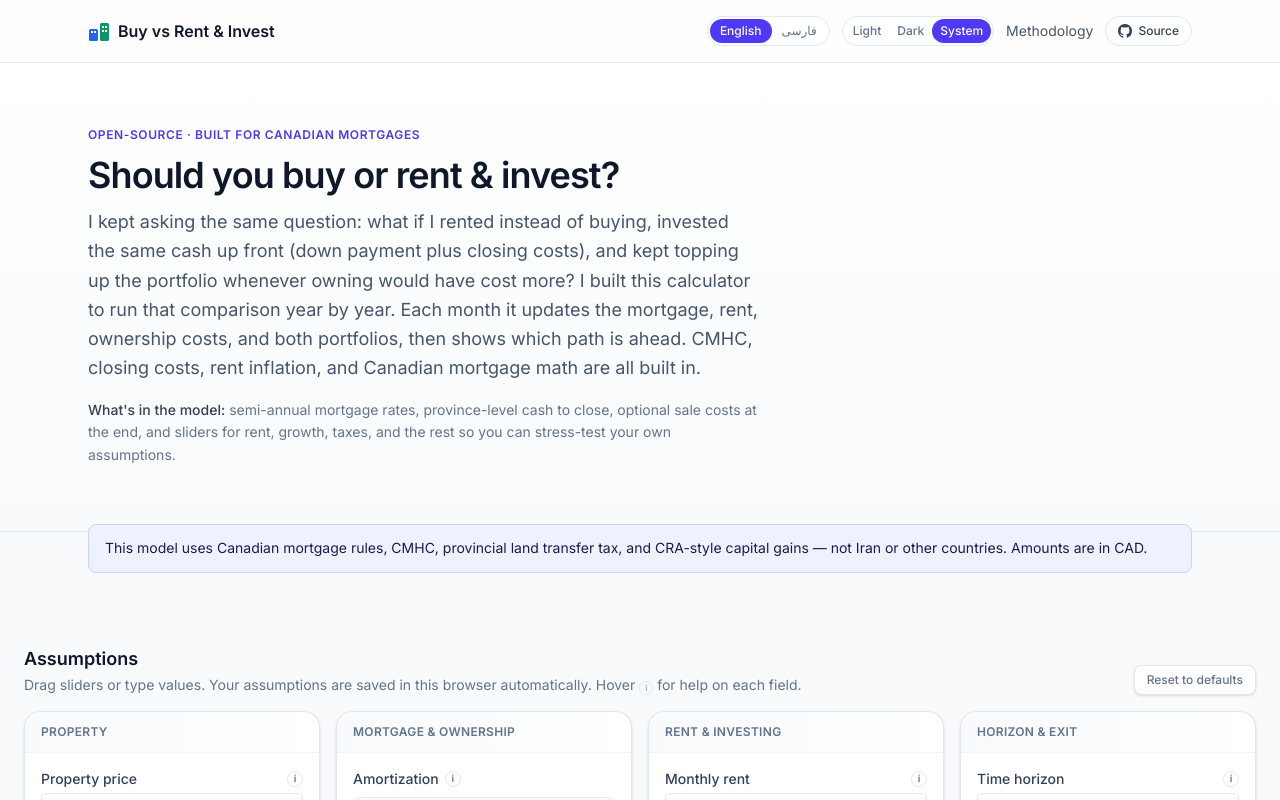
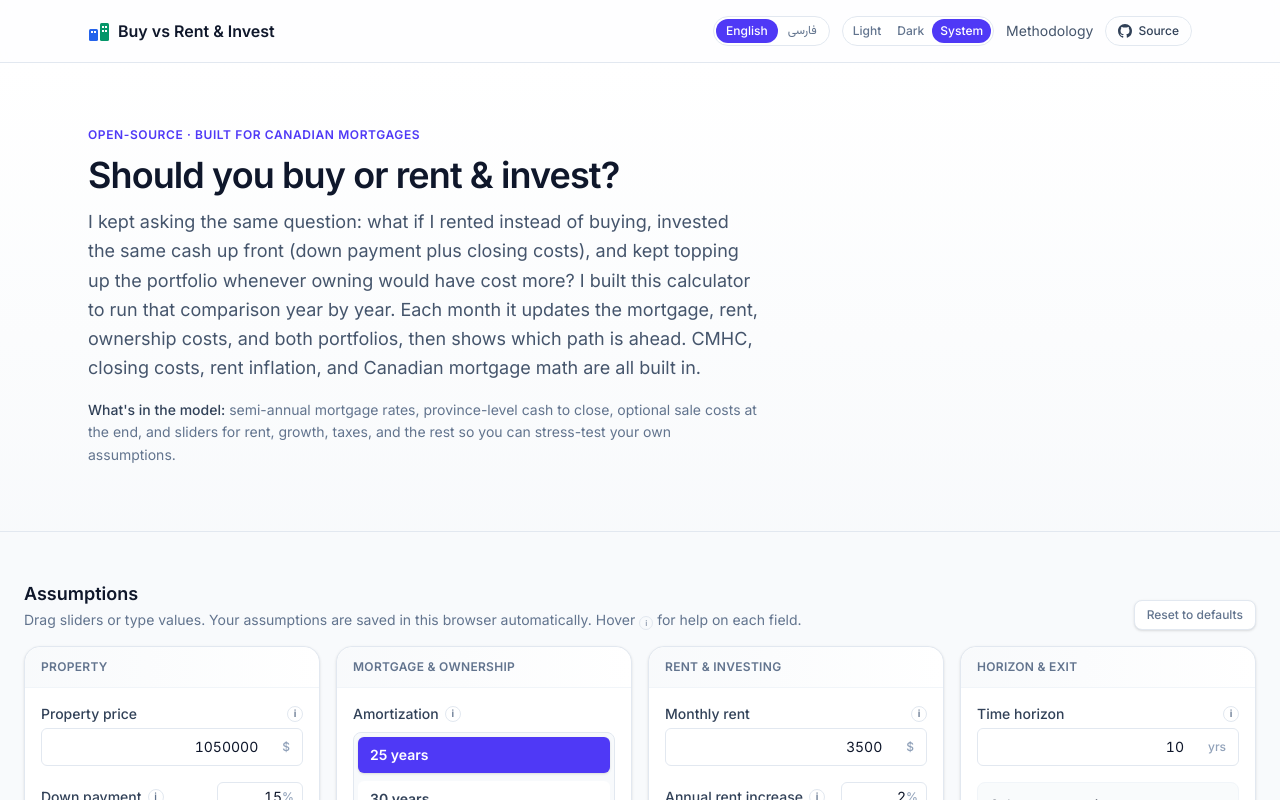
Before and after one commit to smmiri/mortgage-vs-invest, a React (Vite) app: page / in a window 1280 px wide. Shown: the top 800 px of the page. Built offline with nearby package versions, Linux system fonts and the light colour scheme; no server answers.

Commit message:
Use Vazirmatn on فارسی toggle label and remove Canada scope banner.
Co-authored-by: Cursor <cursoragent@cursor.com>

```diff
--- a/src/App.jsx
+++ b/src/App.jsx
@@ -21,11 +21,6 @@ export default function App() {
       <Header repoUrl={REPO_URL} />
       <main id="main">
         <Hero />
-        <div className="mx-auto max-w-6xl px-4 sm:px-6">
-          <p className="-mt-2 mb-6 rounded-lg border border-indigo-200 bg-indigo-50 px-4 py-3 text-sm leading-relaxed text-indigo-950 dark:border-indigo-900 dark:bg-indigo-950/40 dark:text-indigo-100">
-            {t("scopeBanner")}
-          </p>
-        </div>
         <Calculator />
         <section id="methodology" className="mx-auto max-w-6xl px-4 pb-12 sm:px-6" aria-label="Methodology">
           <Methodology repoUrl={REPO_URL} />
--- a/src/components/LanguageToggle.jsx
+++ b/src/components/LanguageToggle.jsx
@@ -24,6 +24,8 @@ export default function LanguageToggle() {
             onClick={() => setLocale(lng)}
             aria-pressed={active}
             className={`rounded-full px-2.5 py-1 font-medium transition-colors ${
+              lng === "fa" ? "font-vazirmatn" : ""
+            } ${
               active
                 ? "bg-indigo-600 text-white"
                 : "text-muted hover:text-heading"
--- a/src/i18n/en/common.json
+++ b/src/i18n/en/common.json
@@ -13,7 +13,6 @@
     "modelLabel": "What's in the model:",
     "p2": "semi-annual mortgage rates, province-level cash to close, optional sale costs at the end, and sliders for rent, growth, taxes, and the rest so you can stress-test your own assumptions."
   },
-  "scopeBanner": "This model uses Canadian mortgage rules, CMHC, provincial land transfer tax, and CRA-style capital gains — not Iran or other countries. Amounts are in CAD.",
   "calculator": {
     "assumptions": "Assumptions",
     "assumptionsHint": "Drag sliders or type values. Your assumptions are saved in this browser automatically. Hover",
--- a/src/i18n/fa/common.json
+++ b/src/i18n/fa/common.json
@@ -13,7 +13,6 @@
     "modelLabel": "در مدل:",
     "p2": "نرخ نیم‌سالانه، نقد بسته شدن استانی، هزینه فروش اختیاری در پایان، و لغزنده‌ها برای اجاره، رشد و مالیات تا بتوانید فرض‌ها را آزمایش کنید."
   },
-  "scopeBanner": "این مدل قوانین وام و مالیات کانادا (CMHC، مالیات انتقال استانی، سود سرمایه به سبک CRA) را مدل می‌کند — نه ایران یا کشورهای دیگر. مبالغ به دلار کانادا (CAD) است.",
   "calculator": {
     "assumptions": "فرض‌ها",
     "assumptionsHint": "لغزنده بکشید یا عدد وارد کنید. فرض‌ها در این مرورگر ذخیره می‌شود. برای راهنما",
--- a/src/index.css
+++ b/src/index.css
@@ -12,6 +12,10 @@
 
 html[lang="fa"] {
   --font-sans: var(--font-fa);
+}
+
+.font-vazirmatn {
+  font-family: var(--font-fa);
 }
 
 html[dir="rtl"] input[type="range"] {
```
